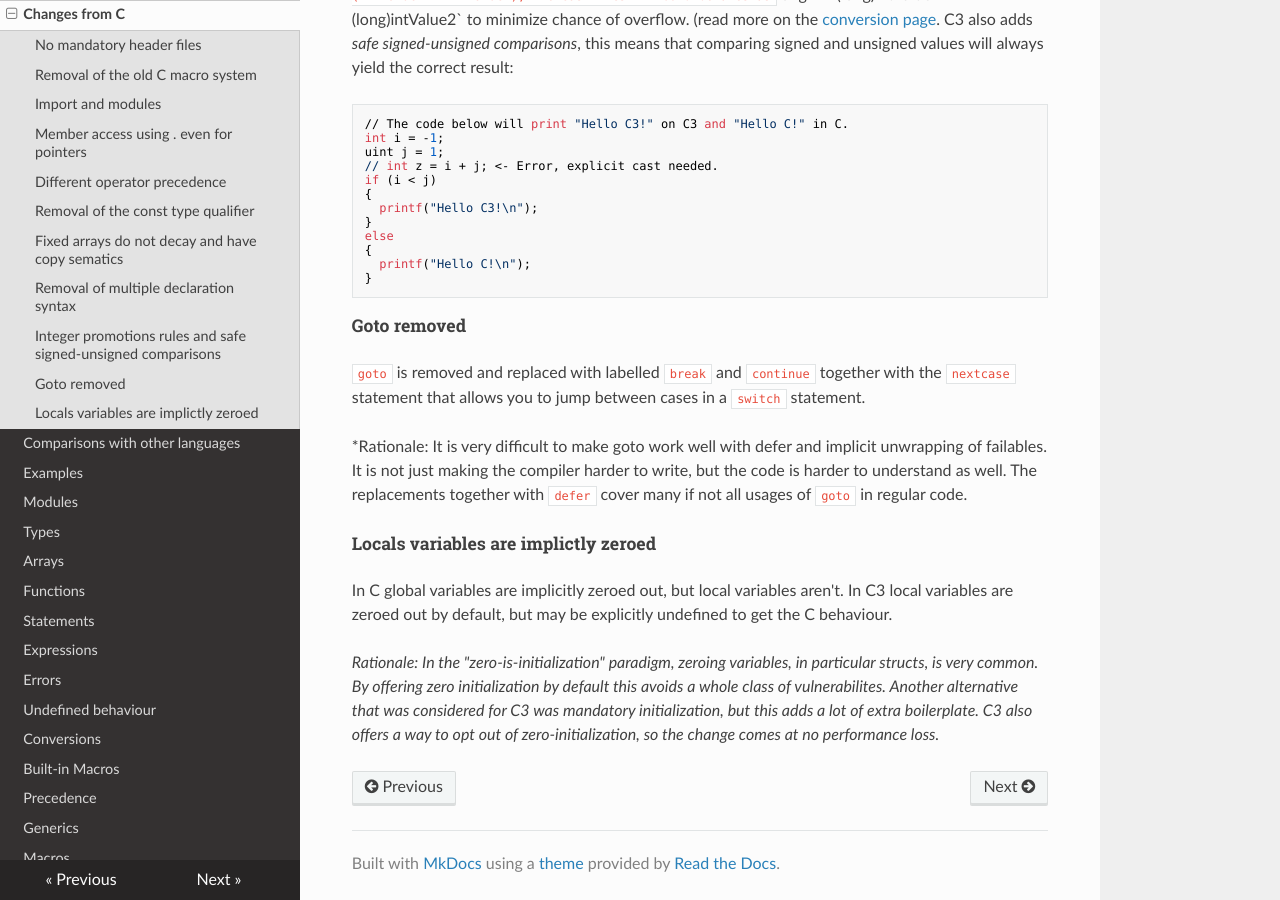
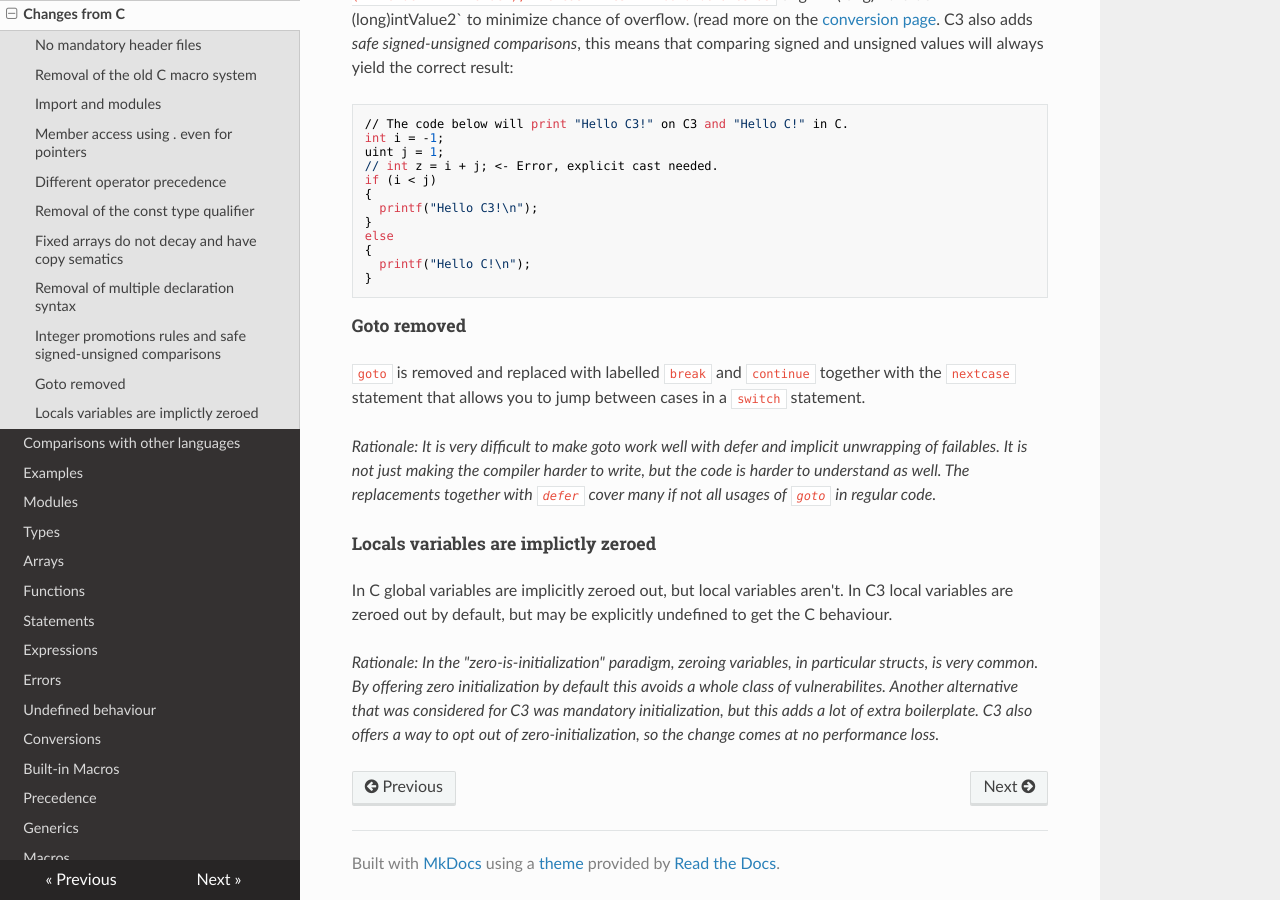
Before and after one commit to c3lang/c3docs-old, an MkDocs documentation site: the page built from docs/changesfromc.md, in a window 1280 px wide and 900 px high, scrolled down 1831 px. Built offline with MkDocs 1.6.1, drawn with Linux system fonts in a browser that asks for light colours; nearby versions of some CDN libraries.

Commit message:
Missing end *

```diff
--- a/docs/changesfromc.md
+++ b/docs/changesfromc.md
@@ -94,7 +94,7 @@ else
 `goto` is removed and replaced with labelled `break` and `continue` together with the `nextcase` statement that allows you to jump between cases in a `switch` statement.
 
 *Rationale: It is very difficult to make goto work well with defer and implicit unwrapping of failables. It is not just making the compiler harder to write, but
-the code is harder to understand as well. The replacements together with `defer` cover many if not all usages of `goto` in regular code.
+the code is harder to understand as well. The replacements together with `defer` cover many if not all usages of `goto` in regular code.*
 
 ##### Locals variables are implictly zeroed
 
```
